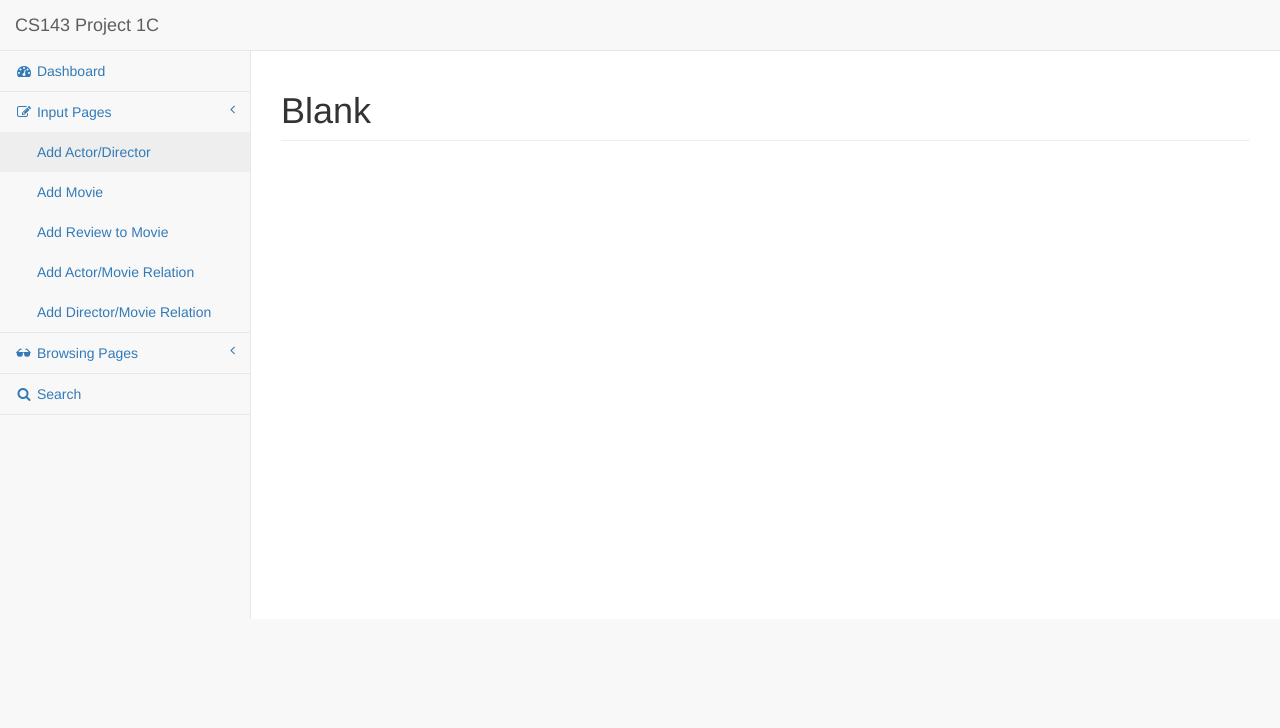
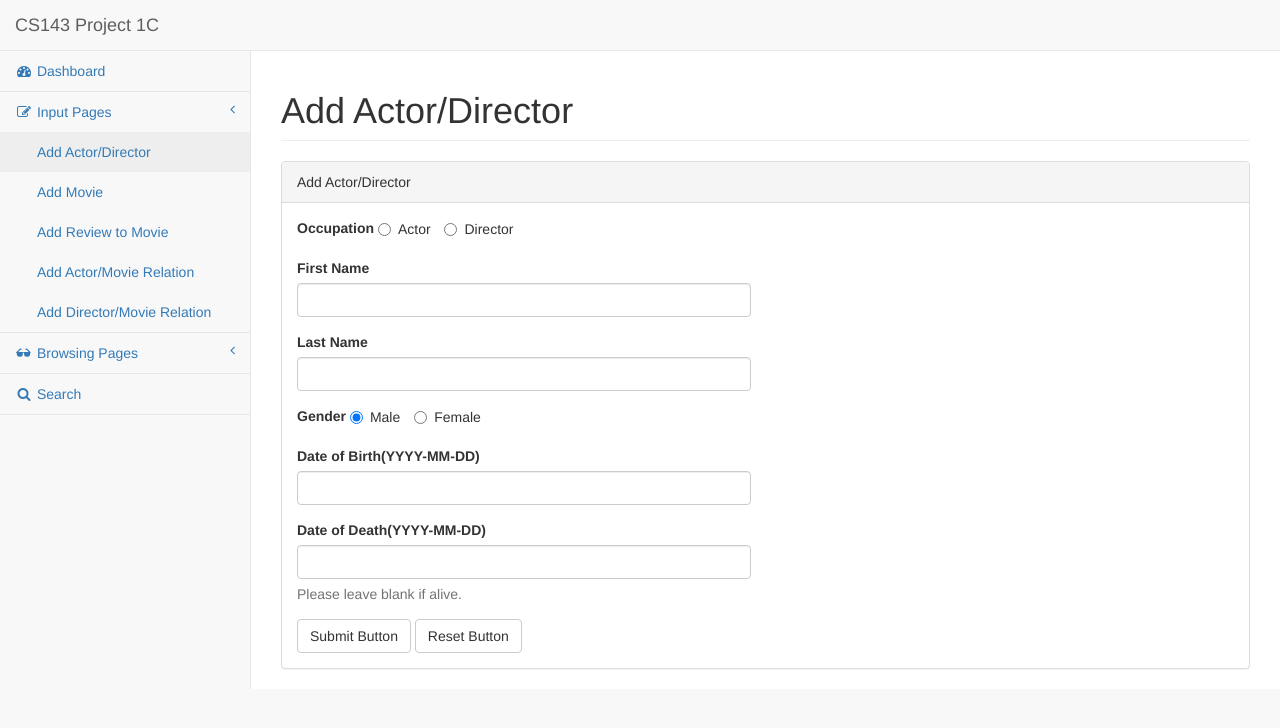
Before and after one commit to haoxiangzhx/Project, a PHP site: page /pages/I1.php in a window 1280 px wide. Shown: the top 728 px of the page. Run offline with PHP 8.4, Linux system fonts and the light colour scheme.

Commit message:
change all

```diff
--- a/pages/I1.php
+++ b/pages/I1.php
@@ -101,11 +101,70 @@
         <div id="page-wrapper">
             <div class="row">
                 <div class="col-lg-12">
-                    <h1 class="page-header">Blank</h1>
+                    <h1 class="page-header">Add Actor/Director</h1>
                 </div>
                 <!-- /.col-lg-12 -->
             </div>
-
+            <div class="row">
+                <div class="col-lg-12">
+                    <div class="panel panel-default">
+                        <div class="panel-heading">
+                            Add Actor/Director
+                        </div>
+                        <div class="panel-body">
+                            <div class="row">
+                                <div class="col-lg-6">
+                                    <form role="form">
+                                        <div class="form-group">
+                                            <label>Occupation</label>
+                                            <label class="radio-inline">
+                                                <input type="radio" name="optionsRadiosInline" id="optionsRadiosInline1" value="option1" checked>Actor
+                                            </label>
+                                            <label class="radio-inline">
+                                                <input type="radio" name="optionsRadiosInline" id="optionsRadiosInline2" value="option2">Director
+                                            </label>
+                                        </div>
+                                        <div class="form-group">
+                                            <label>First Name</label>
+                                            <input class="form-control">
+                                        </div>
+                                        <div class="form-group">
+                                            <label>Last Name</label>
+                                            <input class="form-control">
+                                        </div>
+                                        <div class="form-group">
+                                            <label>Gender</label>
+                                            <label class="radio-inline">
+                                                <input type="radio" name="optionsRadiosInline" id="optionsRadiosInline1" value="option1" checked>Male
+                                            </label>
+                                            <label class="radio-inline">
+                                                <input type="radio" name="optionsRadiosInline" id="optionsRadiosInline2" value="option2">Female
+                                            </label>
+                                        </div>
+                                        <div class="form-group">
+                                            <label>Date of Birth(YYYY-MM-DD)</label>
+                                            <input class="form-control">
+                                        </div>
+                                        <div class="form-group">
+                                            <label>Date of Death(YYYY-MM-DD)</label>
+                                            <input class="form-control">
+                                            <p class="help-block">Please leave blank if alive.</p>
+                                        </div>
+                                        <button type="submit" class="btn btn-default">Submit Button</button>
+                                        <button type="reset" class="btn btn-default">Reset Button</button>
+                                    </form>
+                                </div>
+                                <!-- /.col-lg-6 (nested) -->
+                            </div>
+                            <!-- /.row (nested) -->
+                        </div>
+                        <!-- /.panel-body -->
+                    </div>
+                    <!-- /.panel -->
+                </div>
+                <!-- /.col-lg-12 -->
+            </div>
+            <!-- /.row -->
         </div>
         <!-- /#page-wrapper -->
 
```
